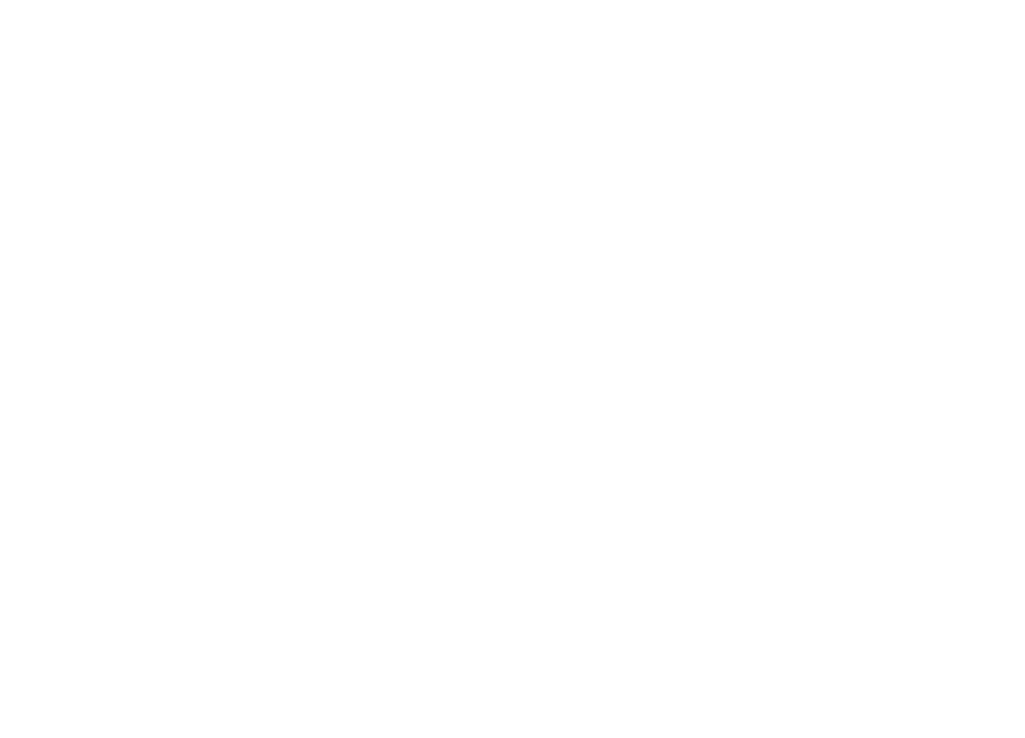
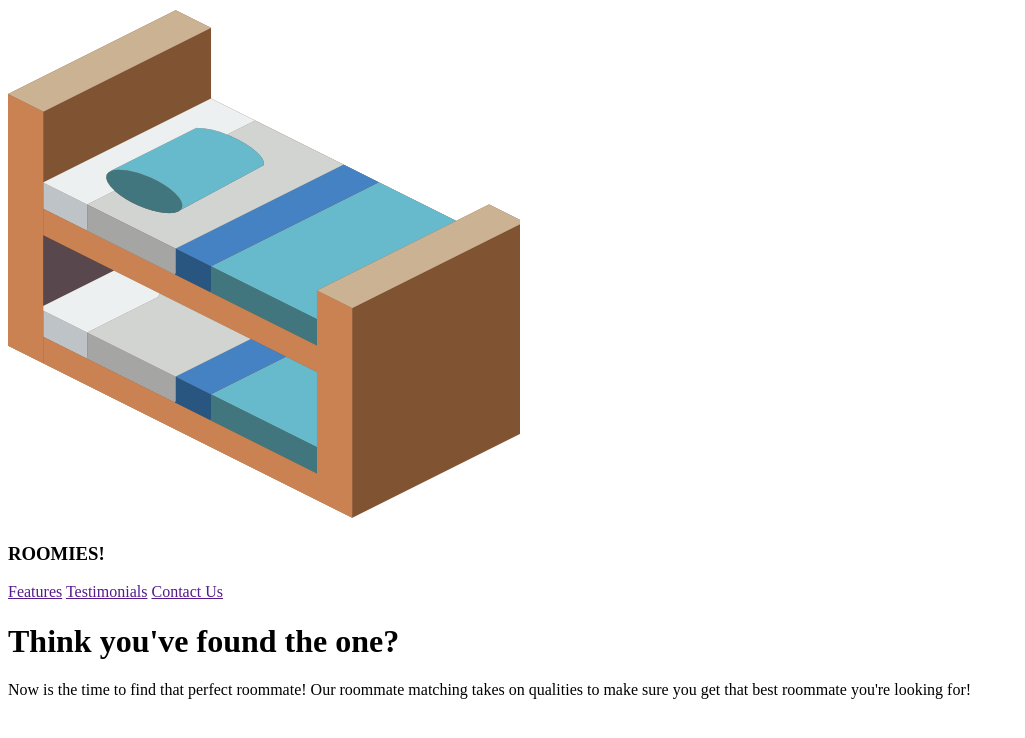
Before and after one commit to archicloud/Odin-Landing-Page, a plain HTML site: page index.html in a window 1280 px wide. Shown: the whole page, without its empty margins (0-1025 px from the left). Drawn offline with Linux system fonts and the light colour scheme.

Commit message:
Updated HTML content. Modified readme

```diff
--- a/index.html
+++ b/index.html
@@ -5,18 +5,35 @@
     <meta charset="UTF-8">
     <meta http-equiv="X-UA-Compatible" content="IE=edge">
     <meta name="viewport" content="width=device-width, initial-scale=1.0">
-    <link rel="stylesheet" href="app.css">
+    <link rel="preconnect" href="https://fonts.googleapis.com">
+    <link rel="preconnect" href="https://fonts.gstatic.com" crossorigin>
+    <link
+        href="https://fonts.googleapis.com/css2?family=Bebas+Neue&family=League+Spartan:wght@300&family=Montserrat:wght@300;400;600;900&display=swap"
+        rel="stylesheet">
     <title>Roomies - Find your perfect roommate! </title>
+
 </head>
 
-<body>
+<body class="main-body">
     <div id="header">
         <div class="navbar">
-            <div class="header-logo"></div>
-            <div class="header-link"></div>
+            <div class="header-logo">
+                <img src="/images/bunk-bed.jpg" alt="Company logo">
+                <h3>ROOMIES!</h3>
+            </div>
+            <div class="header-link">
+                <a class="Features" href="">Features</a>
+                <a class="Testimonials" href="">Testimonials</a>
+                <a class="Contact Us" href="">Contact Us</a>
+            </div>
         </div>
         <div class="header-body">
-            <div class="header-intro"></div>
+            <div class="header-intro">
+                <h1>Think you've found the one?</h1>
+                <p>Now is the time to find that perfect roommate! Our roommate matching takes on qualities to make sure
+                    you get that best roommate you're looking for!</p>
+
+            </div>
             <div class="header-image"></div>
         </div>
     </div>
@@ -27,11 +44,13 @@
         <div class="product-invitation"></div>
     </div>
 
+</body>
+
+<footer class="main-footer">
     <div id="footer">
         <div class="socials"></div>
         <div class="contact-us"></div>
     </div>
-
-</body>
+</footer>
 
 </html>
```
Also changed, not shown: images/bunk-bed.jpg (added), 1 other file.
